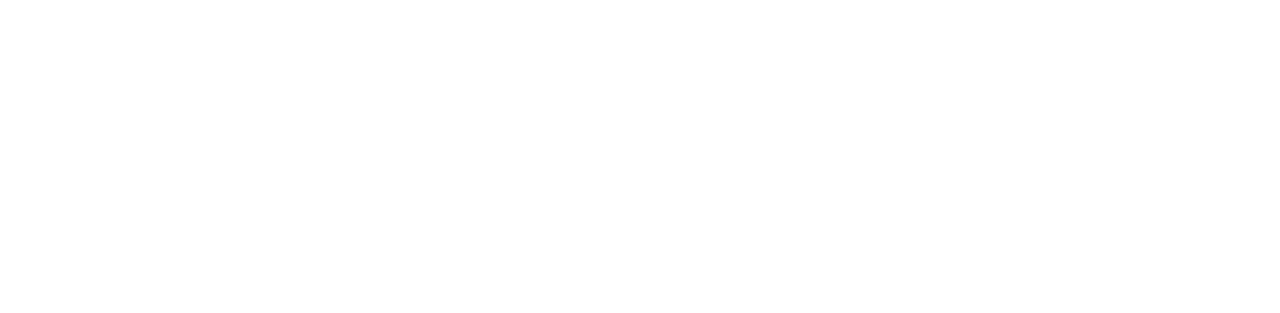
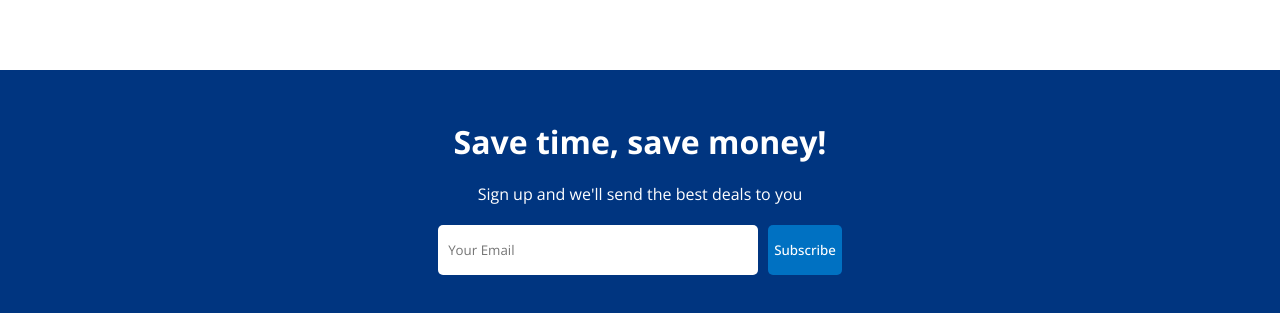
Before and after one commit to Cristopxer/bookingAppClient, a React (Create React App) app: page / in a window 1280 px wide. Shown: the part 1401-1714 px from the top of the page. Before the commit the page ends 1391 px from the top, so only its background shows below. Built offline with nearby package versions, Linux system fonts and the light colour scheme.

Commit message:
NewsLetter component completed

```diff
--- /dev/null
+++ b/src/Components/MailList/MailList.css
@@ -0,0 +1,31 @@
+.mail {
+    width: 100%;
+    background-color: #003580;
+    color: white;
+    display: flex;
+    margin-top: 50px;
+    padding: 50px 0px;
+    flex-direction: column;
+    align-items: center;
+    gap: 20px;
+}
+
+.mailInputContainer>input {
+    width: 300px;
+    height: 30px;
+    padding: 10px;
+    border: none;
+    margin-right: 10px;
+    border-radius: 5px;
+}
+
+.mailInputContainer>button {
+    height: 50px;
+    background-color: #0071c2;
+    color: white;
+    font-weight: 500;
+    border: none;
+    border-radius: 5px;
+    cursor: pointer;
+
+}
--- /dev/null
+++ b/src/Components/MailList/MailList.js
@@ -0,0 +1,17 @@
+import React from 'react'
+import './MailList.css'
+
+function MailList() {
+  return (
+    <div className="mail">
+        <h1 className="mailTitle">Save time, save money!</h1>
+        <span className="mailDesc">Sign up and we'll send the best deals to you</span>
+        <div className="mailInputContainer">
+            <input type="text" placeholder='Your Email' />
+            <button>Subscribe</button>
+        </div>
+    </div>
+  )
+}
+
+export default MailList
--- a/src/pages/home/Home.js
+++ b/src/pages/home/Home.js
@@ -5,6 +5,7 @@
 import Featured from '../../Components/Featured/Featured'
 import PropertyList from '../../Components/PropertyList/PropertyList'
 import FeaturedProperties from '../../Components/FeaturedProperties/FeaturedProperties'
+import MailList from '../../Components/MailList/MailList'
 function Home() {
   return (
     <div>
@@ -16,6 +17,7 @@
         <PropertyList />
         <h1 className="homeTitle">Home guests love</h1>
         <FeaturedProperties />
+        <MailList />
       </div>
     </div>
   )
```
